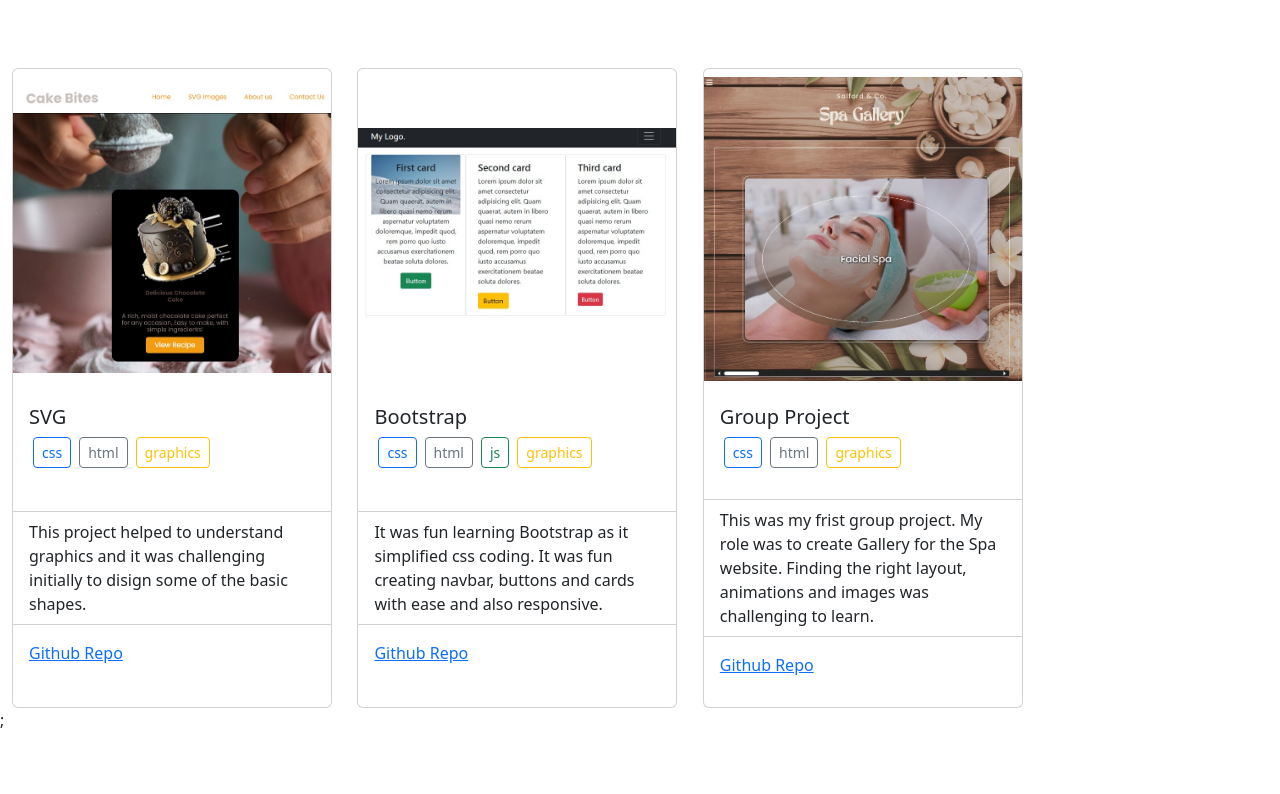
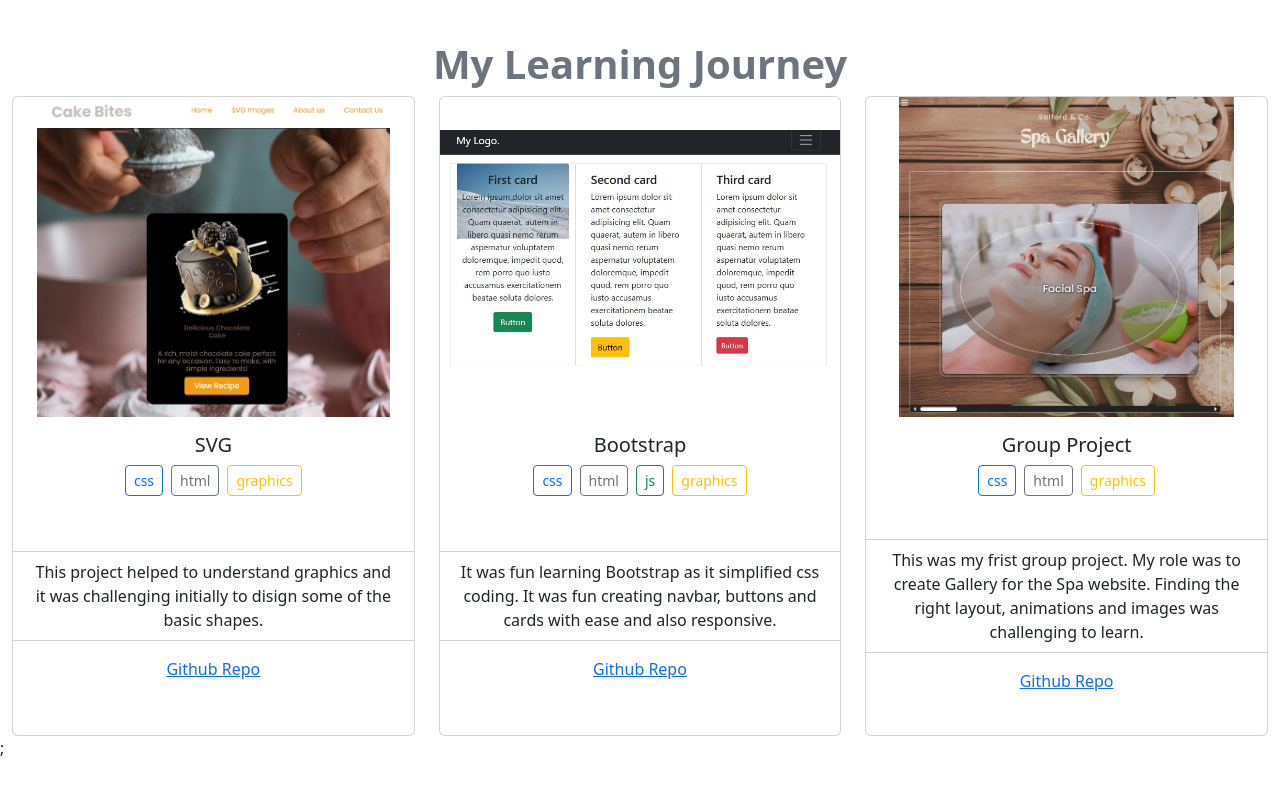
Before and after one commit to ShalishaManila/react01, a React (Vite) app in the folder shali-react-app/: page / in a window 1280 px wide. Shown: the top 794 px of the page. Built offline with nearby package versions, Linux system fonts and the light colour scheme.

Commit message:
added heading

```diff
--- a/shali-react-app/src/Components/Projects.jsx
+++ b/shali-react-app/src/Components/Projects.jsx
@@ -35,6 +35,8 @@ function Projects() {
     },
   ];
   return (
+    <div className="text-center">
+      <h1 class="display-6 fw-bold text-secondary">My Learning Journey</h1>
       <div className="container-fluid d-flex justify-content-center">
         <div className="row">
           {myProjects.map((myProject) => (
@@ -45,6 +47,7 @@ function Projects() {
           ;
         </div>
       </div>
+    </div>
   );
 }
 export default Projects;
--- a/shali-react-app/src/styles/project.css
+++ b/shali-react-app/src/styles/project.css
@@ -1,5 +1,4 @@
 .card {
-  width: 20rem;
   height: 40rem;
 }
 
```
Lines whose indentation alone changed are shown as unchanged.
